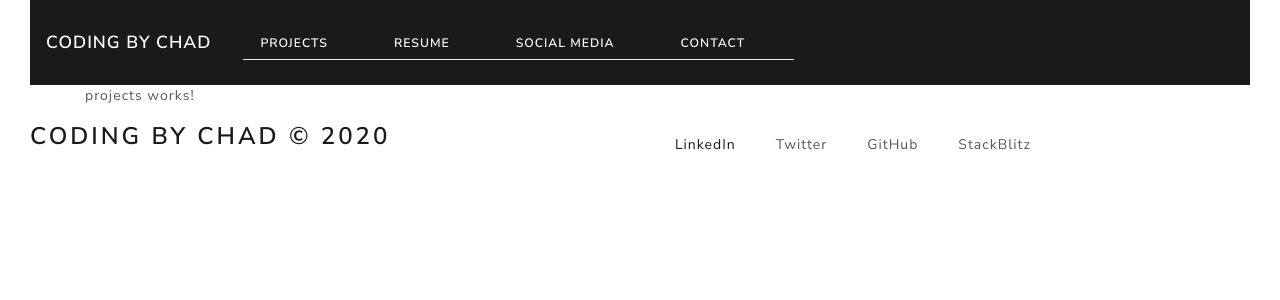
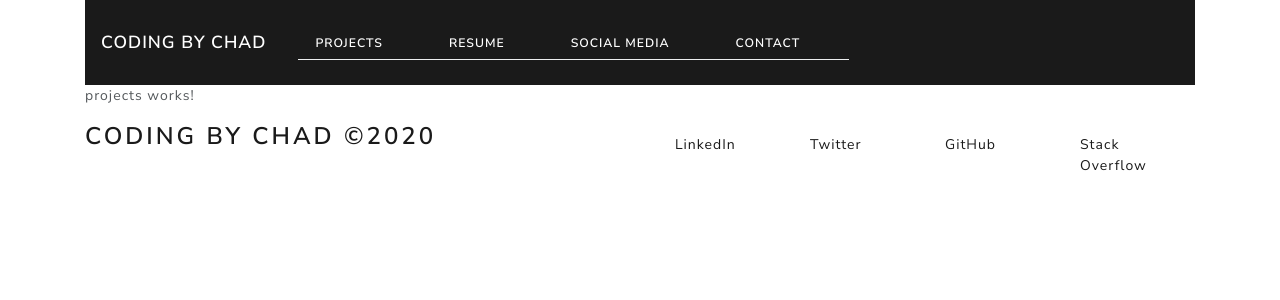
Before and after one commit to ChadESmith42/coding-by-chad, an Angular app in the folder portfolio/: page / in a window 1280 px wide. Shown: the top 300 px of the page. Built offline with nearby package versions, Linux system fonts and the light colour scheme.

Commit message:
styling fixes

```diff
--- a/portfolio/src/app/app.component.html
+++ b/portfolio/src/app/app.component.html
@@ -1,13 +1,11 @@
-<div class="container-fluid">
-  <header class="header container-fluid">
+<header class="container-lg">
   <nav class="navigation">
     <app-navigation></app-navigation>
   </nav>
 </header>
-  <main class="main container">
+<main class="main container-lg">
   <router-outlet></router-outlet>
 </main>
-  <footer class="footer container-fluid">
+<footer class="footer container-lg">
   <app-footer></app-footer>
 </footer>
-</div>
--- a/portfolio/src/app/layout/footer/footer.component.html
+++ b/portfolio/src/app/layout/footer/footer.component.html
@@ -1,14 +1,21 @@
 <section class="row">
-    <article class="lead col">
-        <h3>Coding by Chad &copy; {{ copyright }}</h3>
+    <article class="lead col-lg-6">
+        <h3>Coding by Chad &copy;{{ copyright }}</h3>
     </article>
-    <article class="col">
+    <article class="col-lg-6">
         <ul class="list-group list-group-horizontal">
-            <li class="list-group-item no-border">
-                <a href="https://www.linkedin.com/in/chadesmith/" target="_blank">LinkedIn</a></li>
-            <li class="list-group-item no-border">Twitter</li>
-            <li class="list-group-item no-border">GitHub</li>
-            <li class="list-group-item no-border">StackBlitz</li>
+            <li class="list-group-item no-border col-lg-3">
+                <a href="https://www.linkedin.com/in/chadesmith/" target="_blank">LinkedIn</a>
+            </li>
+            <li class="list-group-item no-border col-lg-3">
+                <a href="https://twitter.com/codingbychad" target="_blank">Twitter</a>
+            </li>
+            <li class="list-group-item no-border col-lg-3">
+                <a href="https://github.com/ChadESmith42" target="_blank">GitHub</a>
+            </li>
+            <li class="list-group-item no-border col-lg-3">
+                <a href="https://stackoverflow.com/users/9768198/chadesmith42?tab=profile" target="_blank">Stack Overflow</a>
+            </li>
           </ul>
     </article>
 </section>
```
Lines whose indentation alone changed are shown as unchanged.
